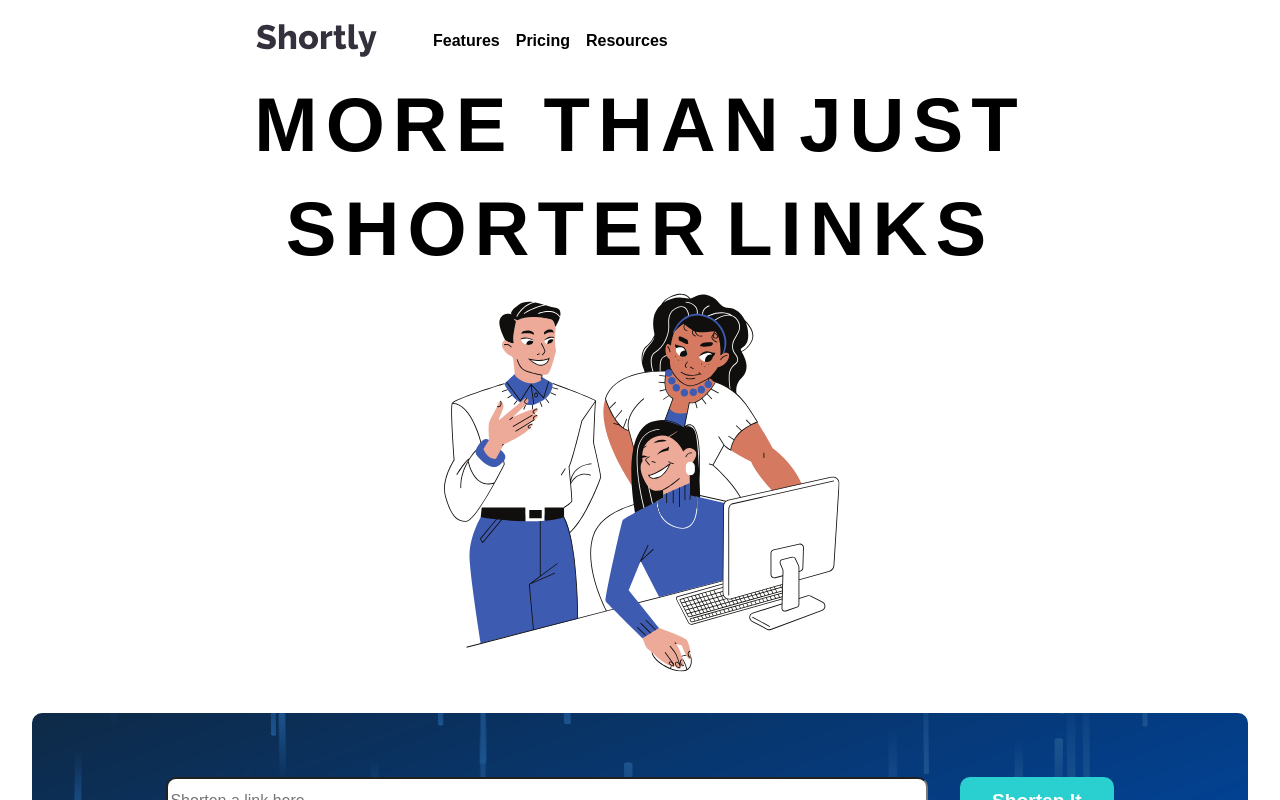
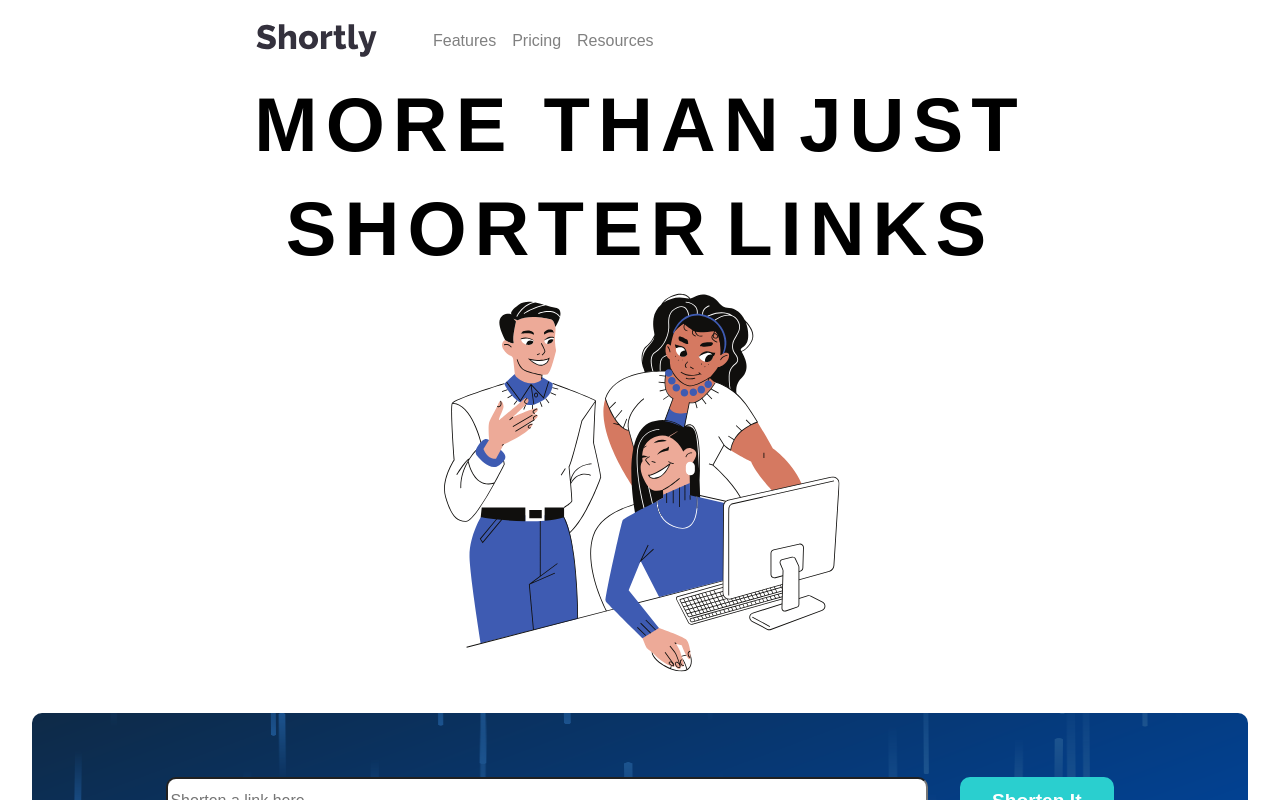
Before and after one commit to arogya01/Shortly, a Next.js app: page / in a window 1280 px wide. Shown: the top 800 px of the page. Built offline with nearby package versions, Linux system fonts and the light colour scheme.

Commit message:
added grey color to the links

```diff
--- a/components/core/Navbar/Navbar.elements.jsx
+++ b/components/core/Navbar/Navbar.elements.jsx
@@ -32,9 +32,9 @@ export const NavbarLinksWrapper = styled.div`
 
 export const NavLink = styled.a`
     text-decoration:none;
-    font-weight:bold;
     padding:0 0.5rem;
     cursor:pointer;
+    color:#808080;
 
 `
 
--- a/components/core/Navbar/Navbar.jsx
+++ b/components/core/Navbar/Navbar.jsx
@@ -101,7 +101,7 @@ const Navbar = () => {
         </WebsiteLogoWrapper>
         {windowDimensions.width > 560 ? (
           <NavbarLinksWrapper>
-            <NavLink color="darkViolet">Features</NavLink>
+            <NavLink >Features</NavLink>
             <NavLink>Pricing</NavLink>
             <NavLink>Resources</NavLink>
           </NavbarLinksWrapper>
```
